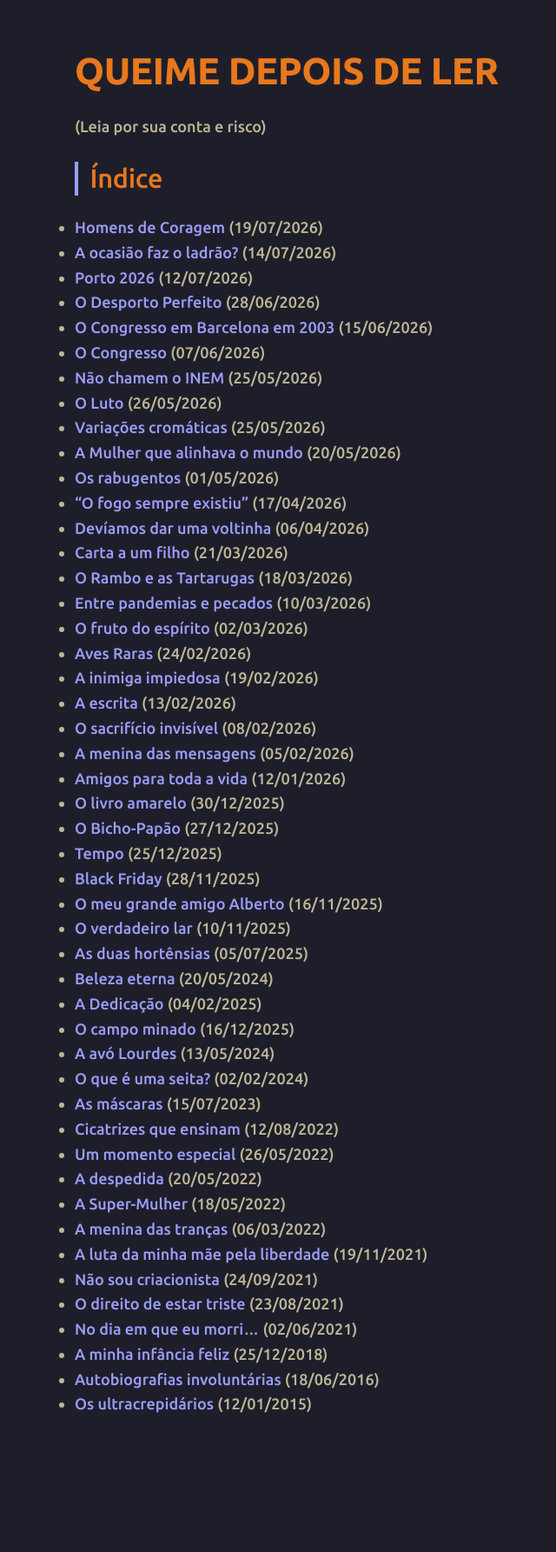
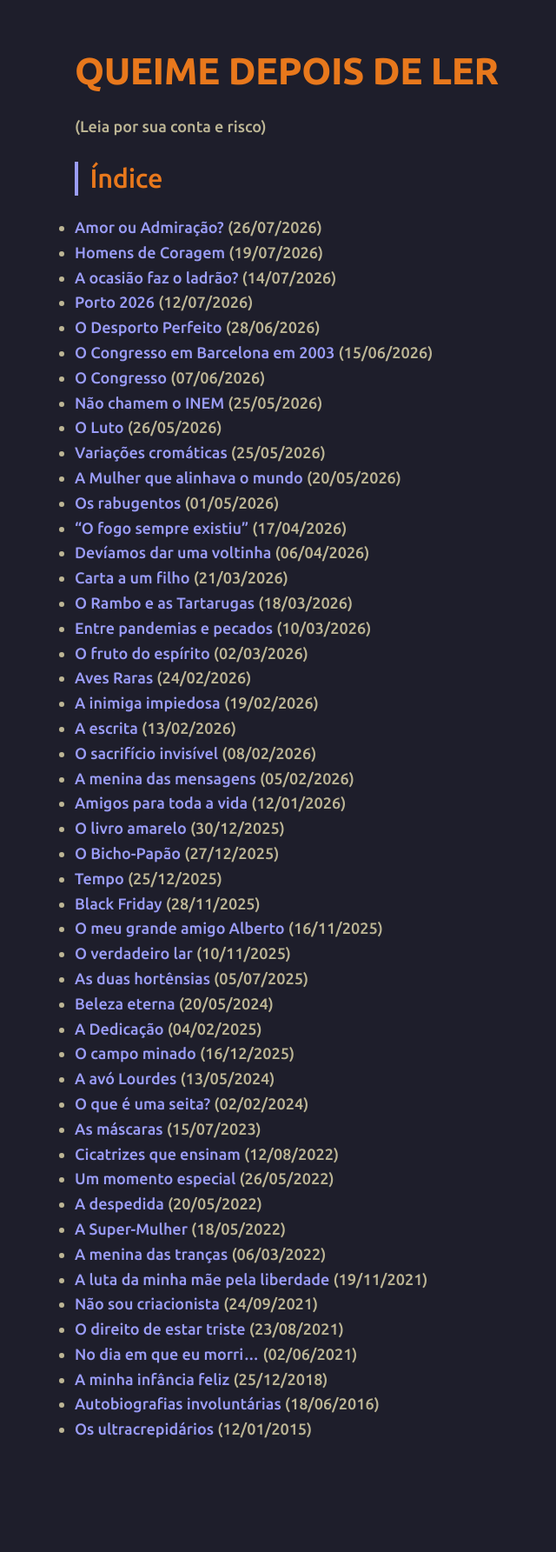
Before and after one commit to joaquim-capitao/queime-depois-de-ler, a Jekyll site: the page built from index.md, in a window 1280 px wide. Shown: the whole page at 87% size, without its empty margins (223-863 px from the left). Built offline with Jekyll 4.4.1, drawn with Linux system fonts in a browser that asks for light colours; our own code applies the rules of GitHub Pages for plain Markdown files; before the commit the page ends 1756 px from its top, so only the background shows below that.

Commit message:
Update index.md

```diff
--- a/index.md
+++ b/index.md
@@ -8,6 +8,7 @@ layout: style-index
 
 ## Índice
 
+* [Amor ou Admiração?](https://joaquim-capitao.github.io/queime-depois-de-ler/amor-ou-admiracao) (26/07/2026)
 * [Homens de Coragem](https://joaquim-capitao.github.io/queime-depois-de-ler/homens-de-coragem) (19/07/2026)
 * [A ocasião faz o ladrão?](https://joaquim-capitao.github.io/queime-depois-de-ler/a-ocasiao-faz-o-ladrao) (14/07/2026)
 * [Porto 2026](https://joaquim-capitao.github.io/queime-depois-de-ler/Porto2026) (12/07/2026)
```
